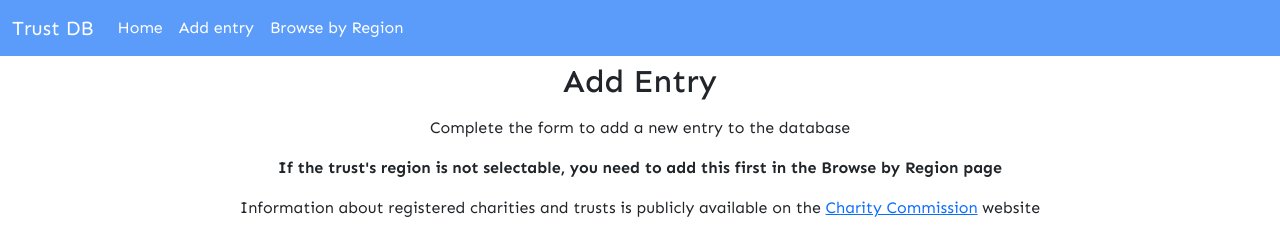
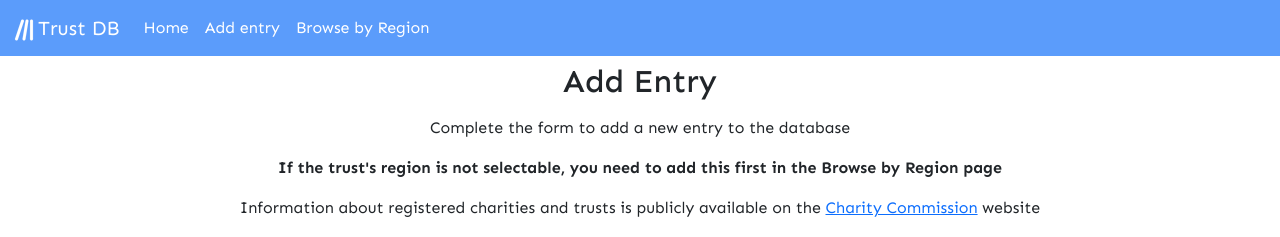
Before and after one commit to mksambell/trust-database, a Flask app: page /add_entry in a window 1280 px wide. Shown: the top 237 px of the page. Run offline with Flask 3, Linux system fonts and the light colour scheme; data that the repository does not hold is empty.

Commit message:
add navbar icon

```diff
--- a/trustdatabase/templates/base.html
+++ b/trustdatabase/templates/base.html
@@ -31,7 +31,7 @@
         <!-- navbar -->
         <nav class="navbar navbar-expand-lg bg-body-primary">
             <div class="container-fluid">
-                <a class="navbar-brand" href="{{ url_for('home') }}">Trust DB</a>
+                <a class="navbar-brand" href="{{ url_for('home') }}"><img src="{{ url_for('static', filename='images/navbar_icon.png')}}" alt="">Trust DB</a>
                 <button class="navbar-toggler" type="button" data-bs-toggle="collapse"
                     data-bs-target="#navbarSupportedContent" aria-controls="navbarSupportedContent"
                     aria-expanded="false" aria-label="Toggle navigation">
```
Also changed, not shown: trustdatabase/static/images/navbar_icon.png (added).
